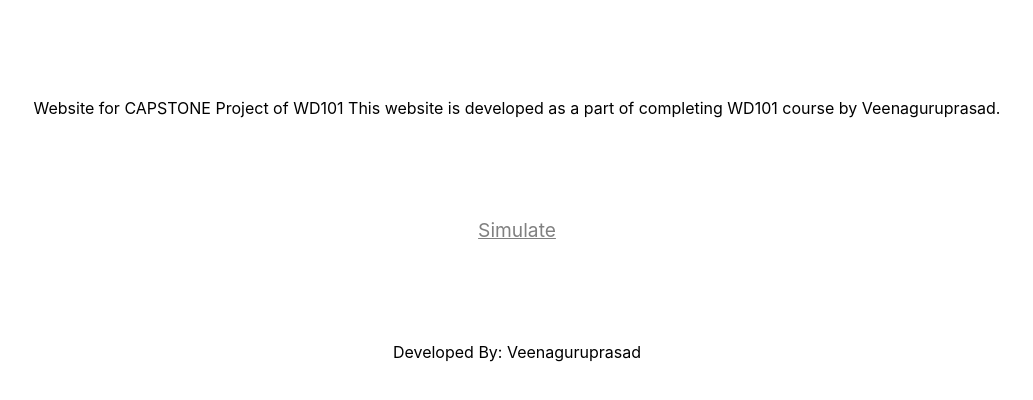
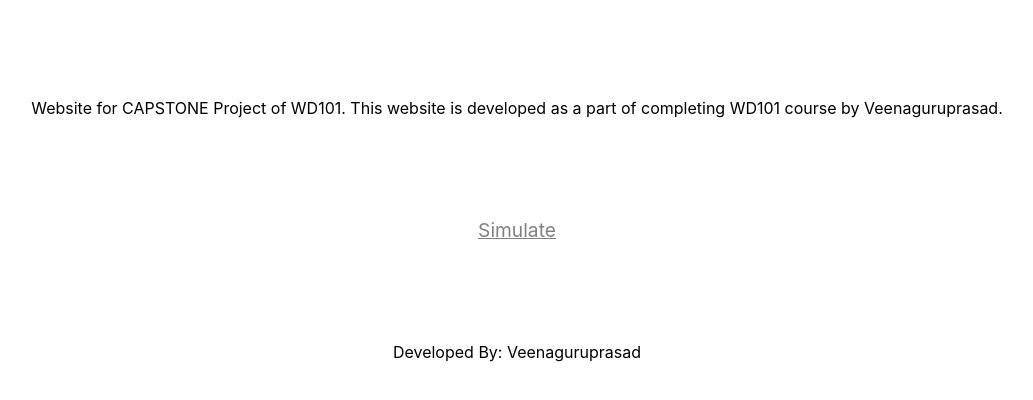
Before and after one commit to veenaguruprasad/wd101, a plain HTML site: page index.html in a window 1280 px wide. Shown: the part 70-470 px from the top of the page, without its empty margins (123-1156 px from the left). Drawn offline with Linux system fonts and the light colour scheme.

Commit message:
Update index.html

```diff
--- a/index.html
+++ b/index.html
@@ -9,7 +9,7 @@
 </head>
 <body>
     <h1>Martial Arts Simulator</h1>
-    <p>Website for CAPSTONE Project of WD101 This website is developed as a part of completing WD101 course by Veenaguruprasad.</p>
+    <p>Website for CAPSTONE Project of WD101. This website is developed as a part of completing WD101 course by Veenaguruprasad.</p>
     <div class="link">
         <a href="/wd101/main.html">Simulate</a>
     </div>
```
